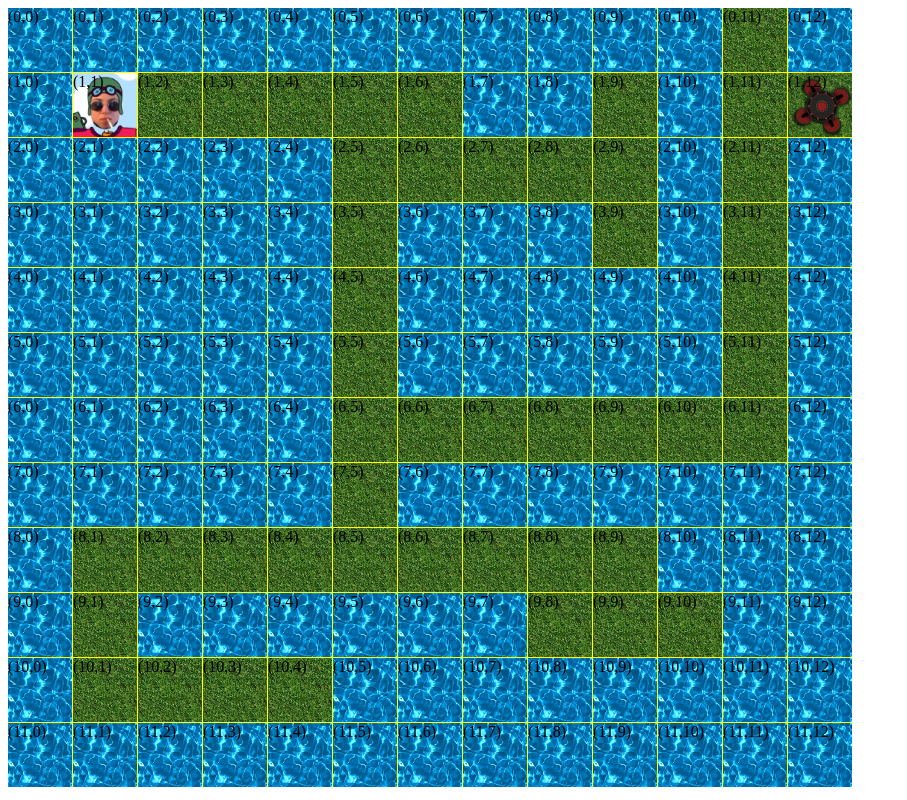
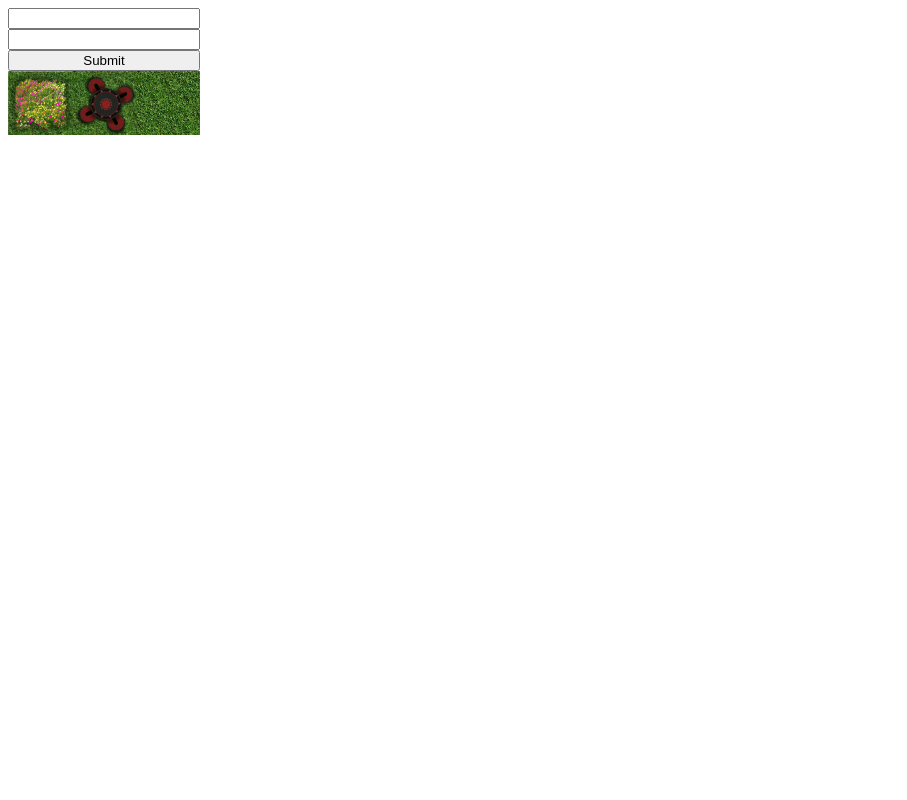
Before and after one commit to azizabacc/amazeing, a plain HTML site: page index.html in a window 1280 px wide. Shown: the whole page, without its empty margins (0-907 px from the left). Drawn offline with Linux system fonts and the light colour scheme.

Commit message:
start interface map generator

```diff
--- /dev/null
+++ b/generateLevel.js
@@ -0,0 +1,77 @@
+
+let mazeContainer = document.createElement("div");
+mazeContainer.id = "mazeContainer";
+
+let menu = document.createElement("div");
+
+let columnNb = document.createElement("input");
+columnNb.type = "number";
+columnNb.id = "columnNb";
+
+let rowNb = document.createElement("input");
+rowNb.type = "number";
+rowNb.id = "rowNb";
+
+let submitBtn = document.createElement("button");
+submitBtn.textContent = "Submit";
+submitBtn.addEventListener("click", generateGrid);
+
+let palette = document.createElement("div");
+palette.style.display = "flex";
+
+let path = document.createElement("div");
+path.classList = "path";
+
+let start = document.createElement("div");
+start.style.backgroundImage = 'url(images/start.png)';
+
+let end = document.createElement("div");
+end.style.backgroundImage = 'url(images/end.png)';
+
+palette.appendChild(start);
+palette.appendChild(end);
+palette.appendChild(path);
+
+for(let i=0; i<palette.children.length;i++){
+    palette.children[i].style.width ="64px";
+    palette.children[i].style.height ="64px";
+}
+
+let main = document.querySelector("main");
+main.style.display = "flex";
+
+function styleMaze(map, columnCount, rowCount) {
+  map.style.display = "grid";
+  map.style.gridTemplateColumns = `repeat(${columnCount}, 64px)`;
+  map.style.gridTemplateRows = `repeat(${rowCount}, 64px)`;
+  map.style.gap = "1px";
+  map.style.backgroundColor = "yellow";
+  map.style.width = "fit-content";
+}
+
+function generateGrid() {
+  const columnCount = parseInt(columnNb.value);
+  const rowCount = parseInt(rowNb.value);
+
+  mazeContainer.innerHTML = ""; // Réinitialiser le contenu du conteneur du labyrinthe
+
+  for (let i = 0; i < rowCount; i++) {
+    for (let j = 0; j < columnCount; j++) {
+      const cell = document.createElement("div");
+      cell.style.backgroundImage = 'url(images/blue.png)';
+      mazeContainer.appendChild(cell);
+    }
+  }
+
+  styleMaze(mazeContainer, columnCount, rowCount);
+}
+
+menu.appendChild(columnNb);
+menu.appendChild(rowNb);
+menu.appendChild(submitBtn);
+menu.appendChild(palette); // Ajout de la palette à l'élément menu
+menu.style.display = "flex";
+menu.style.flexDirection = "column";
+
+main.appendChild(mazeContainer);
+main.appendChild(menu);
--- a/index.html
+++ b/index.html
@@ -11,6 +11,7 @@
     <main>
 
     </main>
-    <script type="module" src="mazes.js"></script>
+    <!--<script type="module" src="mazes.js"></script>-->
+    <script src="generateLevel.js"></script>
 </body>
 </html>
--- a/mazes.js
+++ b/mazes.js
@@ -105,6 +105,8 @@ let main = document.querySelector("main");
 main.style.display="flex";
 let mazeContainer = document.createElement("div");
 mazeContainer.id = "mazeContainer";
+//let playButton = document.createElement('div');
+//playButton.style.backgroundImage ="url(images/startButton.png)"
 let player = document.createElement("div");
 player.classList.add("player");
 
@@ -112,6 +114,7 @@ player.style.backgroundImage = "url(images/aziza.png)";
 main.appendChild(mazeContainer);
 
 
+
 // Call the createMaze function to generate the maze
 createMaze(LEVEL_1)
 document.addEventListener("keydown", moveEventListener);
```
Also changed, not shown: levels.js (line endings or trailing spaces).
